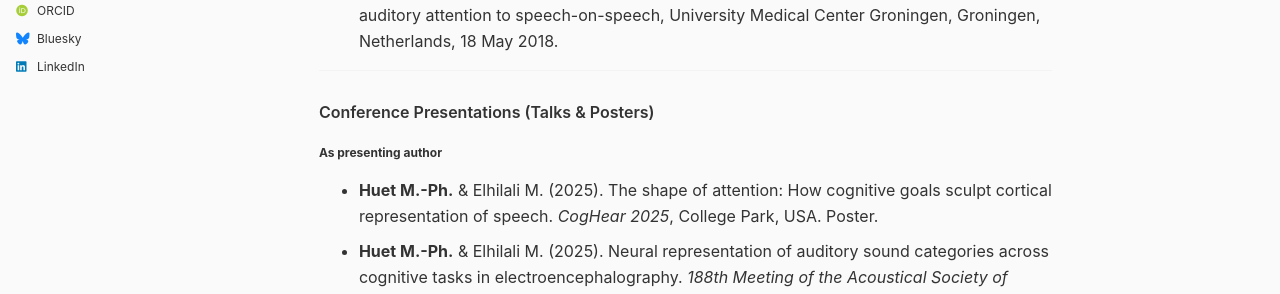
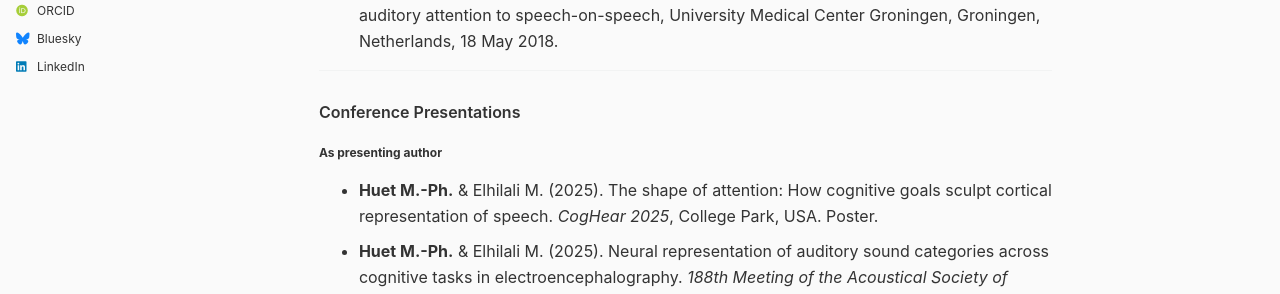
Before and after one commit to mphuet/mphuet.github.io, a Jekyll site: the page built from _talks/talksandpresentations.md, in a window 1280 px wide and 900 px high. Shown: the part 455-749 px from the top of the window. Built offline with Jekyll 4.4.1, drawn with Linux system fonts in a browser that asks for light colours; some web fonts are replaced.

Commit message:
Update talksandpresentations.md

```diff
--- a/_talks/talksandpresentations.md
+++ b/_talks/talksandpresentations.md
@@ -12,7 +12,7 @@ author_profile: true
 - **Huet M.-Ph.** (April 2018). Who are you listening to? Towards a dynamic measure of auditory attention to speech-on-speech, University Medical Center Groningen, Groningen, Netherlands, 18 May 2018.
 
 ---
-### Conference Presentations (Talks & Posters)
+### Conference Presentations
 #### As presenting author
 - **Huet M.-Ph.** & Elhilali M. (2025). The shape of attention: How cognitive goals sculpt cortical representation of speech. *CogHear 2025*, College Park, USA. Poster.
 - **Huet M.-Ph.** & Elhilali M. (2025). Neural representation of auditory sound categories across cognitive tasks in electroencephalography. *188th Meeting of the Acoustical Society of America*, New Orleans, USA. Poster.
```
